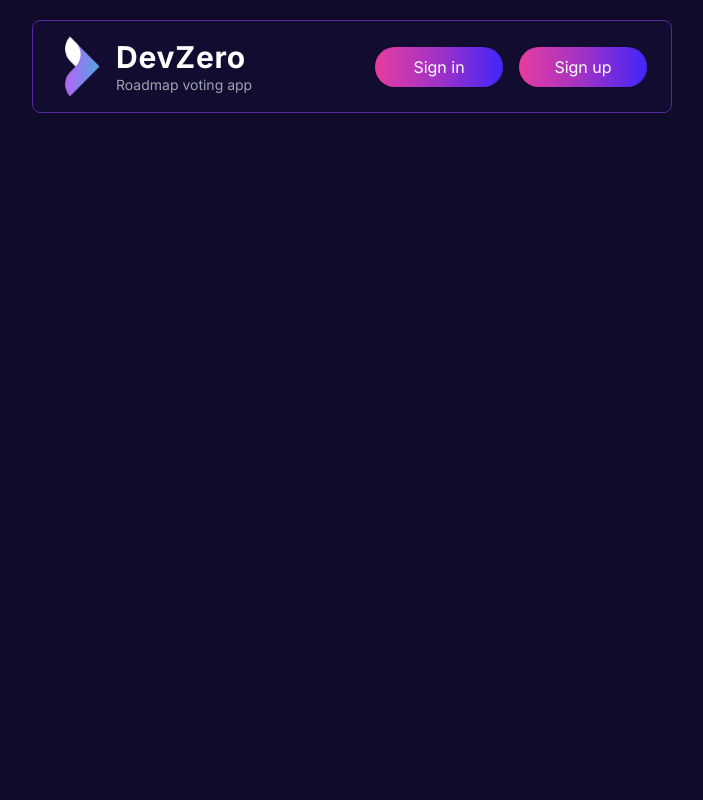
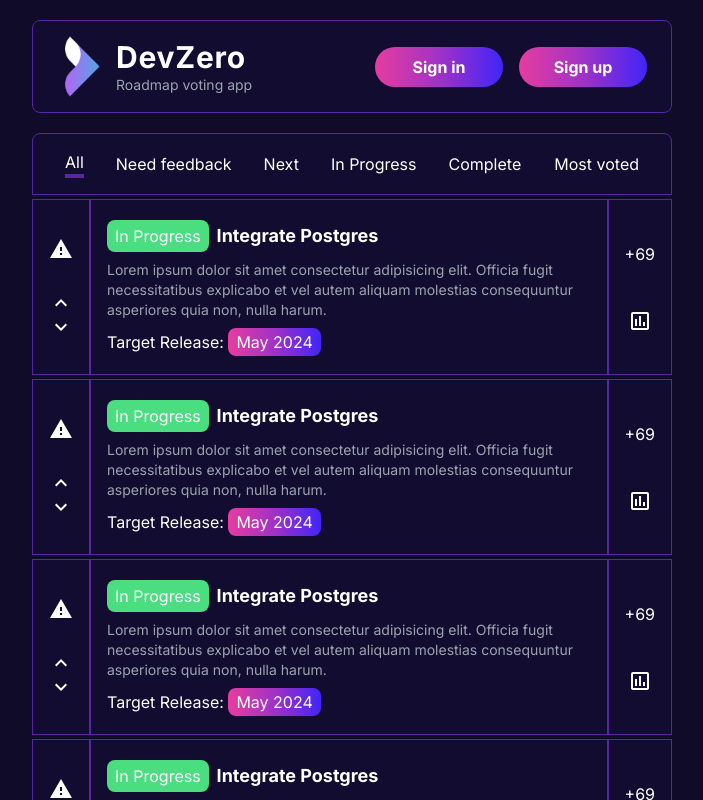
Before and after one commit to devzero-inc/samples, a Next.js app in the folder roadmap-voting-app/: page / in a window 1280 px wide. Shown: the whole page, without its empty margins (288-991 px from the left). Built offline with nearby package versions, Linux system fonts and the light colour scheme.

Commit message:
#03 AS: implemented fronted design

```diff
--- a/roadmap-voting-app/app/layout.tsx
+++ b/roadmap-voting-app/app/layout.tsx
@@ -6,7 +6,7 @@ import Navbar from "@/components/Navbar";
 const inter = Inter({ subsets: ["latin"] });
 
 export const metadata: Metadata = {
-  title: "Create Next App",
+  title: "Roadmap Voting App",
   description: "Generated by create next app",
 };
 
--- a/roadmap-voting-app/app/page.tsx
+++ b/roadmap-voting-app/app/page.tsx
@@ -1,8 +1,15 @@
+import Topbar from "@/components/Topbar";
+import Post from "@/components/Post";
 
 export default function Home() {
   return (
-    <div className="">
-
+    <div className=" w-[50%] flex flex-col gap-1 mb-4">
+      <Topbar />
+      {[1, 2, 3, 4, 5, 6, 7, 8, 9].map((item) =>
+      (
+        <Post key={item} />
+      ))
+      }
     </div>
   );
 }
--- a/roadmap-voting-app/components/Navbar.tsx
+++ b/roadmap-voting-app/components/Navbar.tsx
@@ -23,12 +23,12 @@ const Navbar = () => {
             </div>
             <div className="flex gap-4 items-center px-4">
                 <Link href="/auth/signin" className="outline-none">
-                    <button className="bg-custom-gradient px-4 py-2 rounded-full w-32">
+                    <button className="bg-custom-gradient px-4 py-2 rounded-full w-32 font-bold">
                         Sign in
                     </button>
                 </Link>
                 <Link href="/auth/signup" className="outline-none">
-                    <button className="bg-custom-gradient px-4 py-2 rounded-full w-32">
+                    <button className="bg-custom-gradient px-4 py-2 rounded-full w-32 font-bold">
                         Sign up
                     </button>
                 </Link>
--- /dev/null
+++ b/roadmap-voting-app/components/Post.tsx
@@ -0,0 +1,38 @@
+import WarningIcon from '@mui/icons-material/Warning';
+import KeyboardArrowUpIcon from '@mui/icons-material/KeyboardArrowUp';
+import KeyboardArrowDownIcon from '@mui/icons-material/KeyboardArrowDown';
+import PollOutlinedIcon from '@mui/icons-material/PollOutlined';
+
+const Post = () => {
+    return (
+        <div className=" flex border border-cusBorder items-center h-44 bg-cusSec  text-white">
+            <div className=" flex-2 flex flex-col items-center justify-around py-5 px-4 h-full">
+                <div>
+                    <WarningIcon />
+                </div>
+                <div className='flex flex-col items-center'>
+                    <KeyboardArrowUpIcon className=' text-4xl' />
+                    <KeyboardArrowDownIcon className=' text-4xl' />
+                </div>
+            </div>
+            <hr className=' border border-cusBorder h-full' />
+            <div className=" flex-1 h-full flex flex-col py-5 px-4 justify-between">
+                <div>
+                    <div className='flex items-center gap-2 mb-2'>
+                        <p className=' bg-green-400 px-2 py-1 rounded-lg'>In Progress</p>
+                        <p className=' font-bold text-lg'>Integrate Postgres</p>
+                    </div>
+                    <p className='text-sm text-gray-400'>Lorem ipsum dolor sit amet consectetur adipisicing elit. Officia fugit necessitatibus explicabo et vel autem aliquam molestias consequuntur asperiores quia non, nulla harum.</p>
+                </div>
+                <p>Target Release: <span className='bg-custom-gradient px-2 py-1 rounded-lg'>May 2024</span></p>
+            </div>
+            <hr className=' border border-cusBorder h-full' />
+            <div className=" flex-2 flex flex-col items-center justify-around py-5 px-4 h-full">
+                <div>+69</div>
+                <PollOutlinedIcon className=' text-3xl' />
+            </div>
+        </div>
+    )
+}
+
+export default Post
--- /dev/null
+++ b/roadmap-voting-app/components/Topbar.tsx
@@ -0,0 +1,30 @@
+
+
+const Topbar = () => {
+    return (
+        <div className=" bg-cusSec w-full border border-cusBorder px-8 py-4 text-white rounded-tr-lg rounded-tl-lg flex items-center justify-between">
+            <div className="flex items-center gap-8 ">
+                <div className=" border-b-4 border-b-cusBorder">
+                    All
+                </div>
+                <div>
+                    Need feedback
+                </div>
+                <div>
+                    Next
+                </div>
+                <div>
+                    In Progress
+                </div>
+                <div>
+                    Complete
+                </div>
+            </div>
+            <div>
+                Most voted
+            </div>
+        </div>
+    )
+}
+
+export default Topbar
--- a/roadmap-voting-app/package.json
+++ b/roadmap-voting-app/package.json
@@ -9,6 +9,10 @@
     "lint": "next lint"
   },
   "dependencies": {
+    "@emotion/react": "^11.11.3",
+    "@emotion/styled": "^11.11.0",
+    "@mui/icons-material": "^5.15.6",
+    "@mui/material": "^5.15.6",
     "@supabase/ssr": "^0.0.10",
     "@supabase/supabase-js": "^2.39.3",
     "next": "14.1.0",
```
Also changed, not shown: 1 other file (tests, documents, lock files or other folders).
